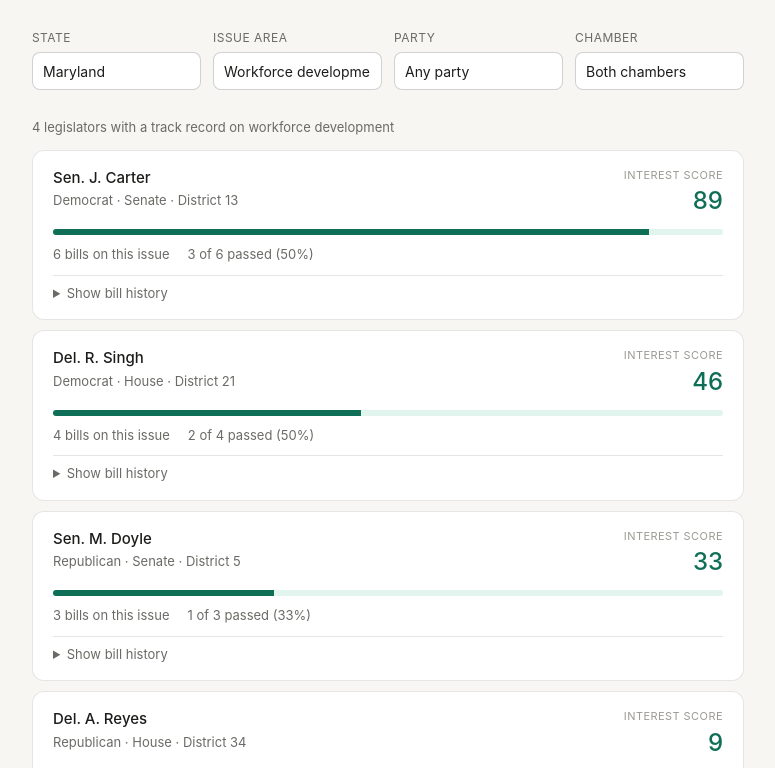
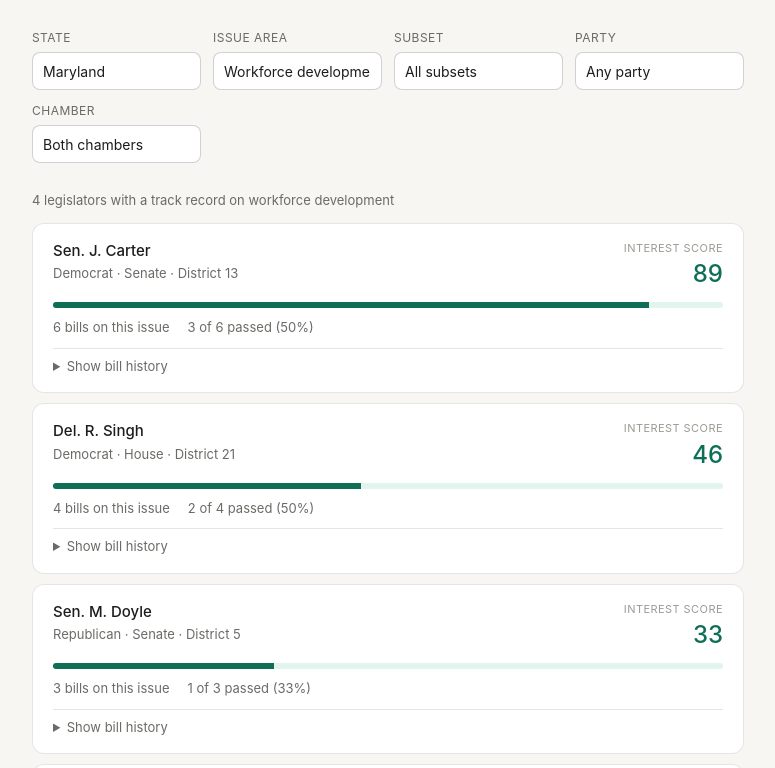
Before and after one commit to PaulHazlehurst/Legislator-Match, a plain HTML site: page index.html in a window 1280 px wide. Shown: the part 101-869 px from the top of the page, without its empty margins (252-1027 px from the left). Drawn offline with Linux system fonts and the light colour scheme.

Commit message:
Update index.html

```diff
--- a/index.html
+++ b/index.html
@@ -228,6 +228,12 @@
       <select id="issue"></select>
     </div>
     <div class="field">
+    <label for="subset">Subset</label>
+    <select id="subset">
+        <option value="any">All subsets</option>
+      </select>
+    </div>
+    <div class="field">
       <label for="party">Party</label>
       <select id="party">
         <option value="any">Any party</option>
```
